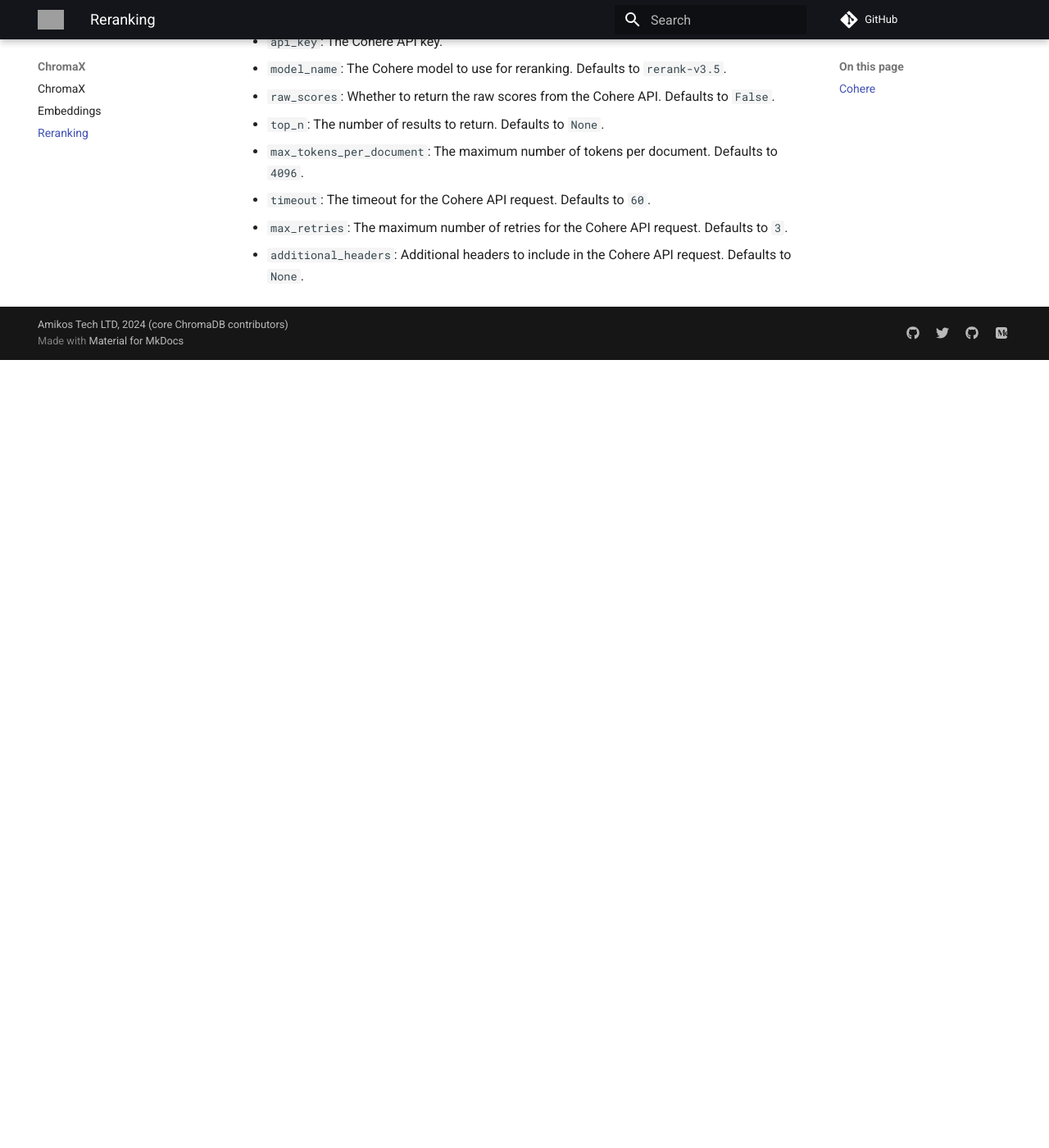
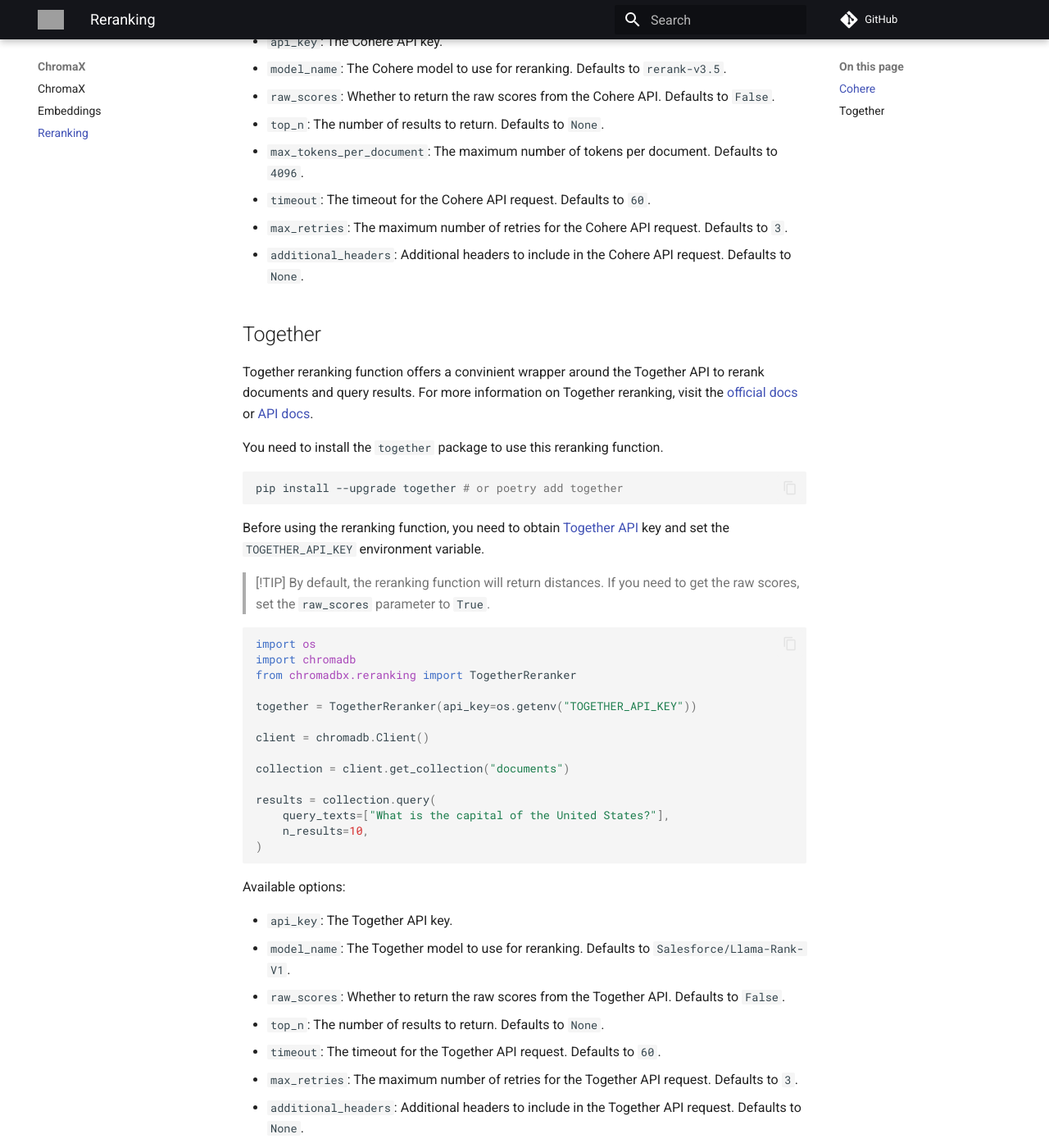
Before and after one commit to amikos-tech/chromadbx, an MkDocs documentation site: the page built from docs/reranking.md, in a window 1280 px wide and 1400 px high, scrolled down 1655 px. Shown: the whole window at 82% size. Built offline with MkDocs 1.6.1 and Material for MkDocs 9.7.7, drawn with Linux system fonts in a browser that asks for light colours; comment, search, counter and statistics services are not loaded; before the commit the page ends 2094 px from its top, so only the background shows below that; grey boxes are pictures that could not be loaded.

Commit message:
doc: Updated docs and pyroject extras for reranking

````diff
--- a/docs/reranking.md
+++ b/docs/reranking.md
@@ -77,3 +77,45 @@
 - `timeout`: The timeout for the Cohere API request. Defaults to `60`.
 - `max_retries`: The maximum number of retries for the Cohere API request. Defaults to `3`.
 - `additional_headers`: Additional headers to include in the Cohere API request. Defaults to `None`.
+
+## Together
+
+Together reranking function offers a convinient wrapper around the Together API to rerank documents and query results. For more information on Together reranking, visit the [official docs](https://docs.together.ai/docs/rerank-overview) or [API docs](https://docs.together.ai/reference/rerank-1).
+
+You need to install the `together` package to use this reranking function.
+
+```bash
+pip install --upgrade together # or poetry add together
+```
+
+Before using the reranking function, you need to obtain [Together API](https://api.together.xyz/settings/api-keys) key and set the `TOGETHER_API_KEY` environment variable.
+
+> [!TIP]
+>  By default, the reranking function will return distances. If you need to get the raw scores, set the `raw_scores` parameter to `True`.
+
+```python
+import os
+import chromadb
+from chromadbx.reranking import TogetherReranker
+
+together = TogetherReranker(api_key=os.getenv("TOGETHER_API_KEY"))
+
+client = chromadb.Client()
+
+collection = client.get_collection("documents")
+
+results = collection.query(
+    query_texts=["What is the capital of the United States?"],
+    n_results=10,
+)
+```
+
+Available options:
+
+- `api_key`: The Together API key.
+- `model_name`: The Together model to use for reranking. Defaults to `Salesforce/Llama-Rank-V1`.
+- `raw_scores`: Whether to return the raw scores from the Together API. Defaults to `False`.
+- `top_n`: The number of results to return. Defaults to `None`.
+- `timeout`: The timeout for the Together API request. Defaults to `60`.
+- `max_retries`: The maximum number of retries for the Together API request. Defaults to `3`.
+- `additional_headers`: Additional headers to include in the Together API request. Defaults to `None`.
--- a/pyproject.toml
+++ b/pyproject.toml
@@ -1,7 +1,7 @@
 [tool.poetry]
 name = "chromadbx"
 version = "0.1.0"
-description = "A collection of experimental Chroma extensions."
+description = "Collection of useful utilities to Chroma AI application database core package."
 authors = ["Trayan Azarov <trayan.azarov@amikos.tech>"]
 readme = "README.md"
 
@@ -39,7 +39,7 @@
 [tool.poetry.extras]
 ids = ["ulid-py", "nanoid"]
 embeddings = ["llama-embedder", "onnxruntime", "huggingface_hub", "mistralai", "spacy", "together", "vertexai"]
-reranking = ["cohere"]
+reranking = ["cohere", "together"]
 core = ["chromadb"]
 
 [build-system]
````
Also changed, not shown: README.md (+3 -3 lines).
